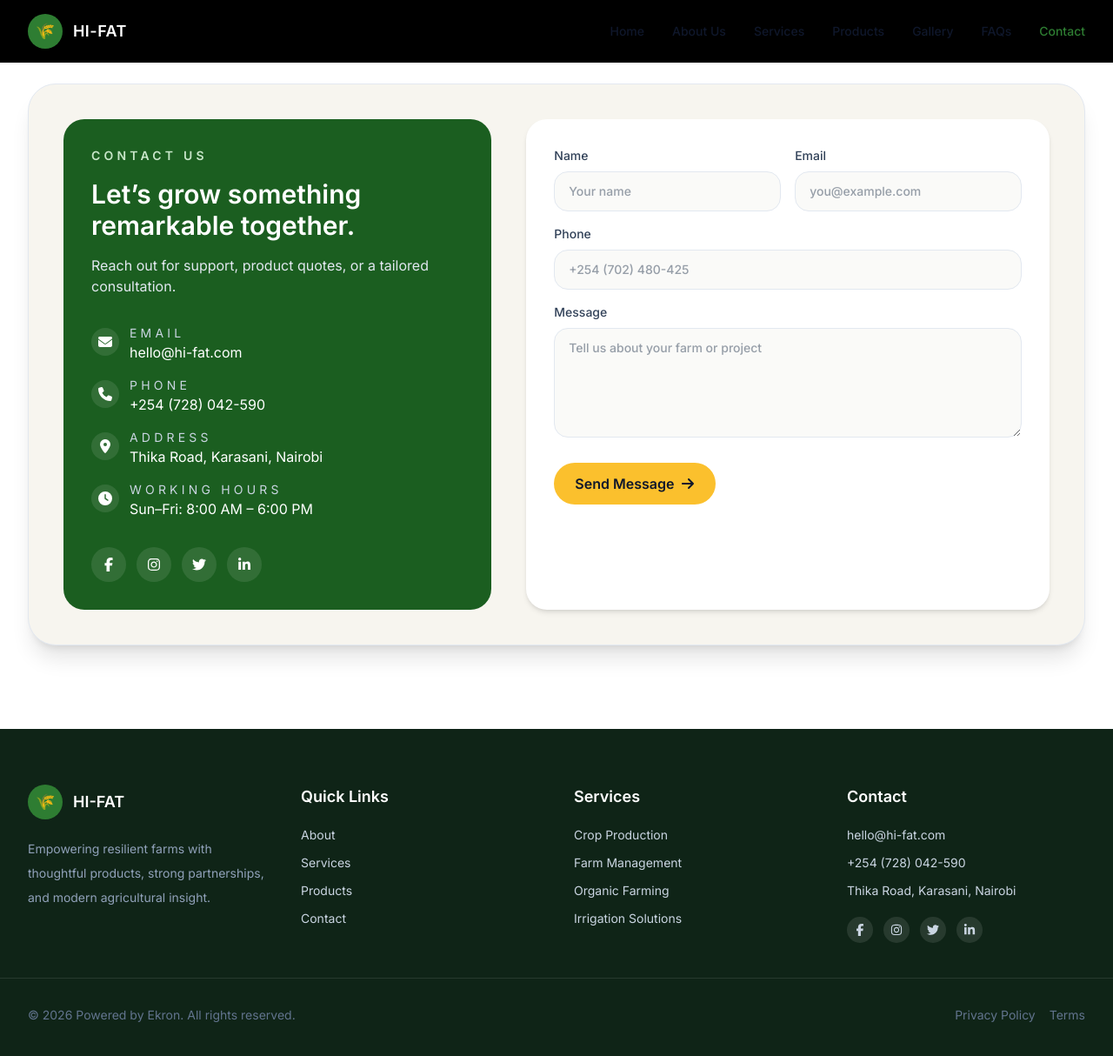
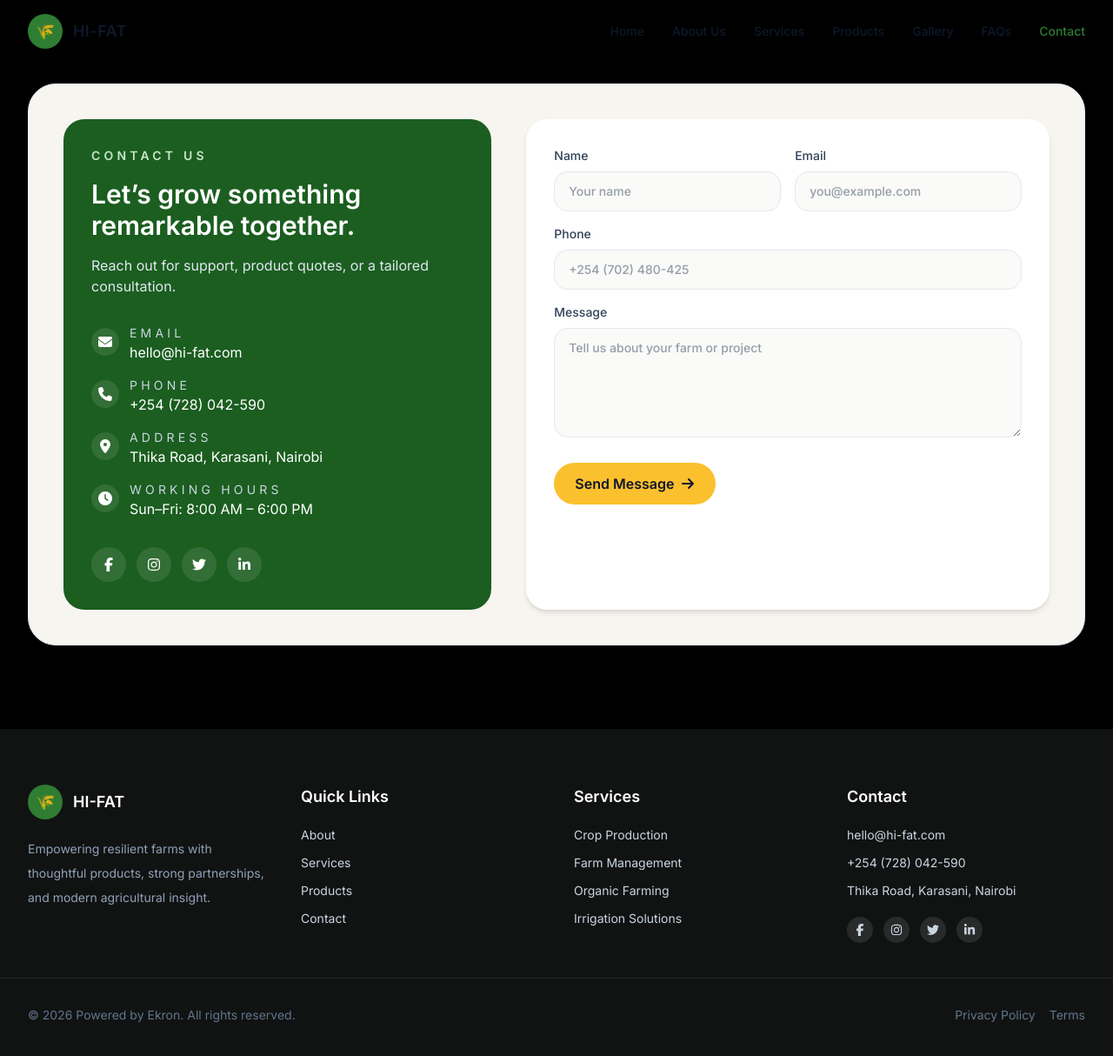
Before and after one commit to Prometheus-onyx/AgricProj, a React (Vite) app in the folder client/: page /contact in a window 1280 px wide. Shown: the top 1214 px of the page at 87% size. Built offline with nearby package versions, Linux system fonts and the light colour scheme.

Commit message:
Modified sections

```diff
--- a/client/src/components/Navbar.jsx
+++ b/client/src/components/Navbar.jsx
@@ -18,7 +18,7 @@ const Navbar = () => {
   return (
     <header
       className={`fixed inset-x-0 top-0 z-50 transition-all duration-300 ${
-        scrolled ? 'bg-white/95 text-slate-900 shadow-lg backdrop-blur' : 'bg-black text-white'
+        scrolled ? 'bg-black/80 text-slate-900 shadow-lg backdrop-blur' : 'bg-black text-white'
       }`}
     >
       <div className="mx-auto flex max-w-7xl items-center justify-between px-6 py-4 lg:px-8">
@@ -29,7 +29,7 @@ const Navbar = () => {
           <span className="flex h-10 w-10 items-center justify-center rounded-full bg-[#2E7D32] text-white shadow-lg">
             🌾
           </span>
-          <span>{companyName}</span>
+          <span className='text-slate-900 dark:text-slate-100'>{companyName}</span>
         </NavLink>
 
         <nav className="hidden items-center gap-8 lg:flex">
@@ -41,7 +41,7 @@ const Navbar = () => {
               `text-sm font-medium transition hover:text-[#2E7D32] ${
                 isActive
                 ? "text-[#2E7D32]"
-                : "text-slate-900"
+                : "text-slate-900 dark:text-slate-100"
               }`
             }
             >
--- a/client/src/sections/About.jsx
+++ b/client/src/sections/About.jsx
@@ -11,7 +11,7 @@ const highlights = [
 
 const About = () => {
   return (
-    <section id="about" className="bg-[#f7f5ef] py-24">
+    <section id="about" className="bg-[#0F172A] py-24">
       <div className="mx-auto grid max-w-7xl gap-12 px-6 lg:grid-cols-2 lg:px-8">
         <motion.div
           initial={{ opacity: 0, x: -24 }}
--- a/client/src/sections/Contact.jsx
+++ b/client/src/sections/Contact.jsx
@@ -11,7 +11,7 @@ const socialLinks = [
 
 const Contact = () => {
   return (
-    <section id="contact" className="bg-white py-24">
+    <section id="contact" className="bg-black py-24">
       <div className="mx-auto max-w-7xl px-6 lg:px-8">
         <div className="grid gap-10 rounded-[2rem] border border-slate-200 bg-[#f7f5ef] p-8 shadow-xl lg:grid-cols-[0.9fr_1.1fr] lg:p-10">
           <motion.div
--- a/client/src/sections/FAQ.jsx
+++ b/client/src/sections/FAQ.jsx
@@ -8,7 +8,7 @@ const FAQ = () => {
   const [openIndex, setOpenIndex] = useState(0);
 
   return (
-    <section className="bg-[#f7f5ef] py-24">
+    <section className="bg-black py-24">
       <div className="mx-auto max-w-7xl px-6 lg:px-8">
         <SectionHeading
           eyebrow="Frequently Asked Questions"
--- a/client/src/sections/Footer.jsx
+++ b/client/src/sections/Footer.jsx
@@ -3,7 +3,7 @@ import { NavLink } from 'react-router-dom';
 
 const Footer = () => {
   return (
-    <footer className="bg-[#0f2417] py-16 text-slate-300">
+    <footer className="bg-[#111312] py-16 text-slate-300">
       <div className="mx-auto grid max-w-7xl gap-10 px-6 md:grid-cols-2 lg:grid-cols-4 lg:px-8">
         <div>
           <div className="flex items-center gap-3 text-lg font-semibold text-white">
--- a/client/src/sections/Gallery.jsx
+++ b/client/src/sections/Gallery.jsx
@@ -8,7 +8,7 @@ const Gallery = () => {
   const [selectedImage, setSelectedImage] = useState(null);
 
   return (
-    <section id="gallery" className="bg-[#f7f5ef] py-24">
+    <section id="gallery" className="bg-black py-24">
       <div className="mx-auto max-w-7xl px-6 lg:px-8">
         <SectionHeading
           eyebrow="Gallery"
--- a/client/src/sections/Products.jsx
+++ b/client/src/sections/Products.jsx
@@ -5,7 +5,7 @@ import { products } from '../data/content';
 
 const Products = () => {
   return (
-    <section id="products" className="bg-[#f7f5ef] py-24">
+    <section id="products" className="bg-black py-24">
       <div className="mx-auto max-w-7xl px-6 lg:px-8">
         <SectionHeading
           eyebrow="Featured Products"
--- a/client/src/sections/Services.jsx
+++ b/client/src/sections/Services.jsx
@@ -4,7 +4,7 @@ import { services } from '../data/content';
 
 const Services = () => {
   return (
-    <section id="services" className="bg-white py-24">
+    <section id="services" className="bg-black py-24">
       <div className="mx-auto max-w-7xl px-6 lg:px-8">
         <SectionHeading
           eyebrow="Our Services"
```
